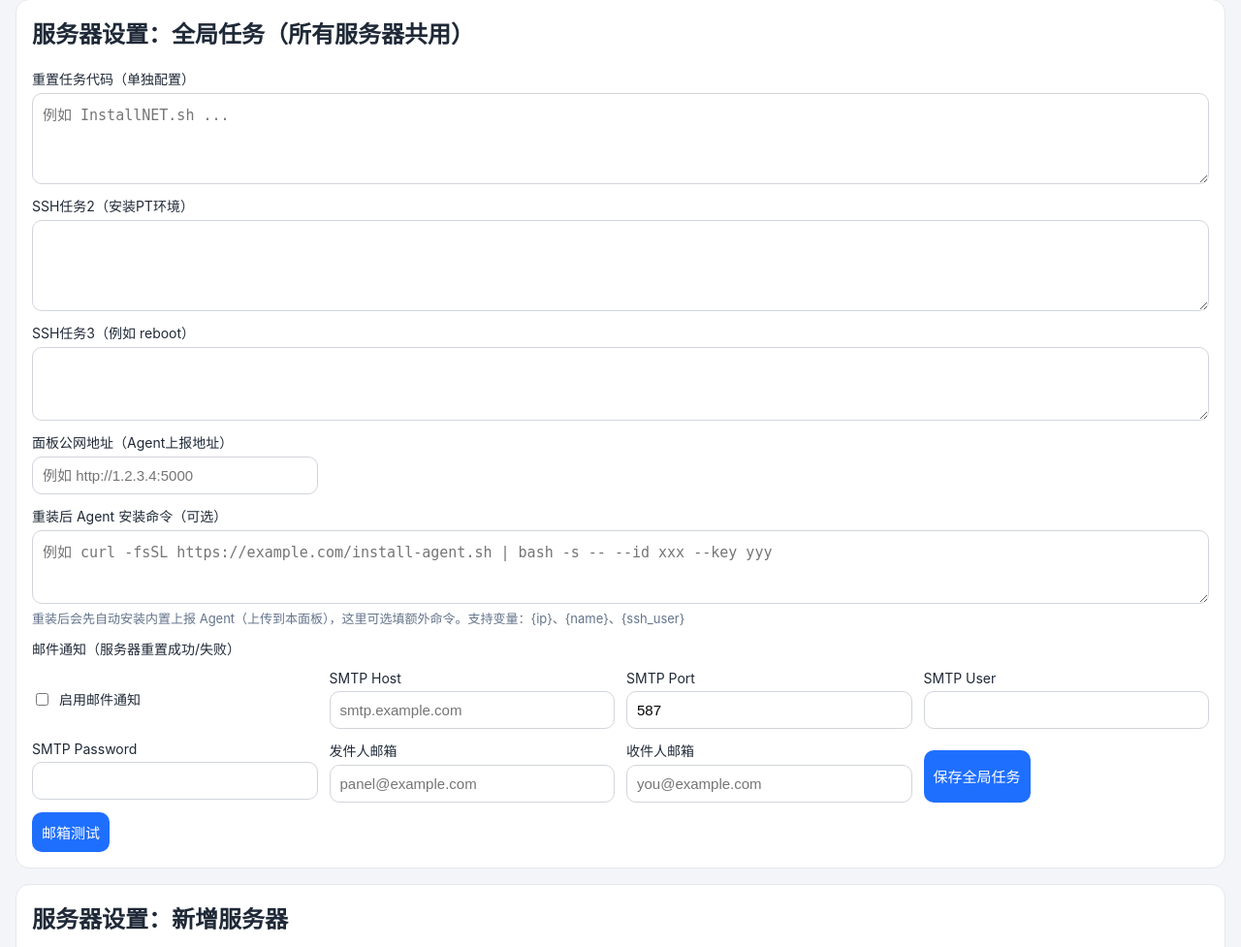
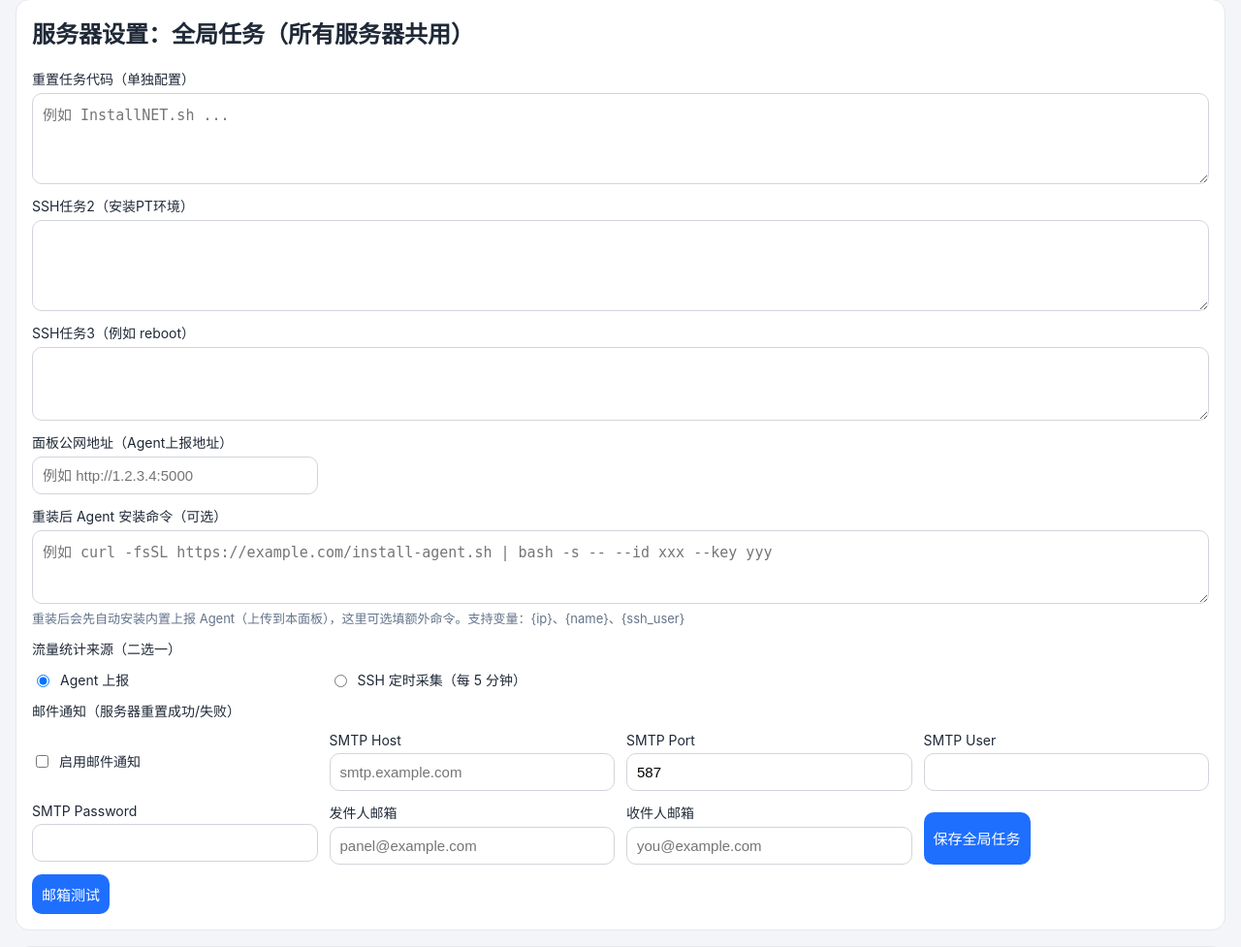
Before and after one commit to laijunquan216/VPS-, a Flask app: page /settings in a window 1280 px wide. Shown: the part 102-1079 px from the top of the page at 97% size. Run offline with Flask 3, Linux system fonts and the light colour scheme; the visitor is signed in with stand-in values (Sample User, id 1); data comes from the database, SQL or seed files in the repository; data that the repository does not hold is empty.

Commit message:
Add selectable traffic source mode (Agent or SSH)

```diff
--- a/app.py
+++ b/app.py
@@ -105,6 +105,7 @@ def init_db():
                 smtp_password TEXT NOT NULL DEFAULT '',
                 smtp_from TEXT NOT NULL DEFAULT '',
                 notify_email_to TEXT NOT NULL DEFAULT '',
+                traffic_data_source TEXT NOT NULL DEFAULT 'agent',
                 panel_password_hash TEXT,
                 updated_at TEXT
             )
@@ -197,6 +198,7 @@ def init_db():
         ensure_column(conn, "global_config", "smtp_password TEXT NOT NULL DEFAULT ''")
         ensure_column(conn, "global_config", "smtp_from TEXT NOT NULL DEFAULT ''")
         ensure_column(conn, "global_config", "notify_email_to TEXT NOT NULL DEFAULT ''")
+        ensure_column(conn, "global_config", "traffic_data_source TEXT NOT NULL DEFAULT 'agent'")
         conn.execute("INSERT OR IGNORE INTO global_config(id) VALUES (1)")
         current_hash = conn.execute("SELECT panel_password_hash FROM global_config WHERE id = 1").fetchone()[0]
         if not current_hash:
@@ -224,12 +226,12 @@ def get_global_config():
         return row
 
 
-def update_global_config(reset_command, ssh_command_2, ssh_command_3, agent_install_command, panel_base_url, notify_email_enabled, smtp_host, smtp_port, smtp_user, smtp_password, smtp_from, notify_email_to):
+def update_global_config(reset_command, ssh_command_2, ssh_command_3, agent_install_command, panel_base_url, notify_email_enabled, smtp_host, smtp_port, smtp_user, smtp_password, smtp_from, notify_email_to, traffic_data_source):
     with closing(get_conn()) as conn:
         conn.execute(
             """
             UPDATE global_config
-            SET reset_command=?, ssh_command_2=?, ssh_command_3=?, agent_install_command=?, panel_base_url=?, notify_email_enabled=?, smtp_host=?, smtp_port=?, smtp_user=?, smtp_password=?, smtp_from=?, notify_email_to=?, updated_at=?
+            SET reset_command=?, ssh_command_2=?, ssh_command_3=?, agent_install_command=?, panel_base_url=?, notify_email_enabled=?, smtp_host=?, smtp_port=?, smtp_user=?, smtp_password=?, smtp_from=?, notify_email_to=?, traffic_data_source=?, updated_at=?
             WHERE id=1
             """,
             (
@@ -245,6 +247,7 @@ def update_global_config(reset_command, ssh_command_2, ssh_command_3, agent_inst
                 smtp_password,
                 smtp_from.strip(),
                 notify_email_to.strip(),
+                normalize_traffic_data_source(traffic_data_source),
                 datetime.now(TIMEZONE).strftime("%Y-%m-%d %H:%M:%S"),
             ),
         )
@@ -369,8 +372,8 @@ def restore_backup_payload(payload):
 
         conn.execute(
             """
-            INSERT INTO global_config(id, reset_command, ssh_command_2, ssh_command_3, agent_install_command, panel_base_url, notify_email_enabled, smtp_host, smtp_port, smtp_user, smtp_password, smtp_from, notify_email_to, panel_password_hash, updated_at)
-            VALUES(1,?,?,?,?,?,?,?,?,?,?,?,?,?,?)
+            INSERT INTO global_config(id, reset_command, ssh_command_2, ssh_command_3, agent_install_command, panel_base_url, notify_email_enabled, smtp_host, smtp_port, smtp_user, smtp_password, smtp_from, notify_email_to, traffic_data_source, panel_password_hash, updated_at)
+            VALUES(1,?,?,?,?,?,?,?,?,?,?,?,?,?,?,?)
             """,
             (
                 global_cfg.get("reset_command", ""),
@@ -385,6 +388,7 @@ def restore_backup_payload(payload):
                 global_cfg.get("smtp_password", ""),
                 global_cfg.get("smtp_from", ""),
                 global_cfg.get("notify_email_to", ""),
+                normalize_traffic_data_source(global_cfg.get("traffic_data_source", "agent")),
                 global_cfg.get("panel_password_hash") or generate_password_hash("admin"),
                 global_cfg.get("updated_at"),
             ),
@@ -699,6 +703,10 @@ def refresh_server_traffic(server_row):
 
 
 def refresh_all_traffic_data():
+    cfg = get_global_config()
+    if normalize_traffic_data_source(cfg["traffic_data_source"] if cfg else "agent") != "ssh":
+        return
+
     with closing(get_conn()) as conn:
         rows = conn.execute("SELECT * FROM servers ORDER BY sort_order ASC, id ASC").fetchall()
     for row in rows:
@@ -720,16 +728,7 @@ def should_reset(server_row):
         return False
     if now.minute != int(server_row["reset_minute"] or 0):
         return False
-
-    if not server_row["last_reset_at"]:
-        return True
-
-    try:
-        last = datetime.strptime(server_row["last_reset_at"], "%Y-%m-%d %H:%M:%S").replace(tzinfo=TIMEZONE)
-    except ValueError:
-        return True
-
-    return not (last.year == now.year and last.month == now.month)
+    return True
 
 
 def is_reinstall_command(command):
@@ -815,7 +814,7 @@ def extract_summary(server_row, raw_output):
     fb = re.search(r"📁\s*FileBrowser[\s\S]*?--------", raw_output)
 
     lines = [
-        f"{server_row['name']}（名称），{server_row['reset_day']}日 {int(server_row.get('reset_hour', 1)):02d}:{int(server_row.get('reset_minute', 0)):02d}（北京时间）服务器重置",
+        f"{server_row['name']}（名称），{server_row['reset_day']}日 {int(server_row.get('reset_hour', 1)):02d}:{int(server_row.get('reset_minute', 0)):02d}（北京时间）重置，需要续租请提前下单",
         f"IP address: {ip_match.group(1) if ip_match else server_row['ip']}",
         f"Your new root passwort is {pass_match.group(1).strip() if pass_match else server_row['ssh_password']}",
     ]
@@ -1099,6 +1098,10 @@ def normalize_backoff_plan_text(text):
     return ",".join(str(v) for v in parse_backoff_plan(text))
 
 
+def normalize_traffic_data_source(value):
+    return "ssh" if str(value or "").strip().lower() == "ssh" else "agent"
+
+
 def parse_int_form_field(form, field_name, default=None, min_value=None, max_value=None):
     raw = form.get(field_name, default)
     try:
@@ -1174,7 +1177,9 @@ def task_worker_loop():
             next_run_at = datetime.strptime(task["next_run_at"], "%Y-%m-%d %H:%M:%S").replace(tzinfo=TIMEZONE)
             now_dt = datetime.now(TIMEZONE)
             if next_run_at > now_dt:
-                time.sleep((next_run_at - now_dt).total_seconds())
+                TASK_QUEUE.put(task_id)
+                time.sleep(min((next_run_at - now_dt).total_seconds(), 1))
+                continue
 
             row = get_server(task["server_id"])
             if not row:
@@ -1240,8 +1245,8 @@ def task_worker_loop():
                 update_log(
                     task["log_id"],
                     "retrying",
-                    f"检测到可重试错误，将在 {wait_seconds}s 后重试（第{attempt_no + 1}/{max_attempts}次）",
-                    (output or "") + f"\n\n系统提示: 已进入重试等待（{wait_seconds}s）",
+                    f"检测到可重试错误，已加入队列尾部，最早在 {wait_seconds}s 后重试（第{attempt_no + 1}/{max_attempts}次）",
+                    (output or "") + f"\n\n系统提示: 重试任务已回到队列尾部，最早 {wait_seconds}s 后执行（全局串行，仅同时执行一台）",
                 )
                 TASK_QUEUE.put(task_id)
             else:
@@ -1311,7 +1316,7 @@ def check_scheduled_jobs():
             continue
 
         if not should_reset(row):
-            upsert_notification_batch_item(batch_key, row, "skipped", note="本月已执行或不满足重置条件")
+            upsert_notification_batch_item(batch_key, row, "skipped", note="未开启定时自动执行或不在预定时间")
             continue
 
         ok, msg, log_id = run_for_server(row["id"], trigger_type="scheduled", batch_key=batch_key)
@@ -1551,6 +1556,10 @@ def agent_report():
     except (TypeError, ValueError):
         return jsonify({"ok": False, "error": "invalid rx/tx"}), 400
 
+    cfg = get_global_config()
+    if normalize_traffic_data_source(cfg["traffic_data_source"] if cfg else "agent") != "agent":
+        return jsonify({"ok": True, "ignored": True, "reason": "traffic source is ssh"})
+
     now_dt = datetime.now(TIMEZONE)
     with closing(get_conn()) as conn:
         row = conn.execute("SELECT * FROM servers WHERE agent_token = ?", (token,)).fetchone()
@@ -1625,6 +1634,7 @@ def update_global_tasks():
         form.get("smtp_password", ""),
         form.get("smtp_from", ""),
         form.get("notify_email_to", ""),
+        form.get("traffic_data_source", "agent"),
     )
     flash("全局任务配置已更新", "success")
     return redirect(url_for("settings_page"))
--- a/templates/index.html
+++ b/templates/index.html
@@ -56,7 +56,7 @@
           <div class="button-row"><button type="submit">保存修改</button></div>
         </form>
         <div class="button-row">
-          <form method="post" action="/servers/{{ s.id }}/run"><button type="submit">立即执行</button></form>
+          <form method="post" action="/servers/{{ s.id }}/run"><button type="submit">执行一次重置</button></form>
           <form method="post" action="/servers/{{ s.id }}/delete" onsubmit="return confirm('确认删除?')"><button class="danger" type="submit">删除</button></form>
         </div>
       </details>
--- a/templates/settings.html
+++ b/templates/settings.html
@@ -21,7 +21,10 @@
       <textarea name="agent_install_command" rows="3" placeholder="例如 curl -fsSL https://example.com/install-agent.sh | bash -s -- --id xxx --key yyy">{{ global_cfg.agent_install_command }}</textarea>
       <p class="hint">重装后会先自动安装内置上报 Agent（上传到本面板），这里可选填额外命令。支持变量：{ip}、{name}、{ssh_user}</p>
     </label>
-        <label class="full">邮件通知（服务器重置成功/失败）</label>
+    <label class="full">流量统计来源（二选一）</label>
+    <label class="inline"><input type="radio" name="traffic_data_source" value="agent" {% if (global_cfg.traffic_data_source or 'agent') == 'agent' %}checked{% endif %}/> Agent 上报</label>
+    <label class="inline"><input type="radio" name="traffic_data_source" value="ssh" {% if (global_cfg.traffic_data_source or 'agent') == 'ssh' %}checked{% endif %}/> SSH 定时采集（每 5 分钟）</label>
+    <label class="full">邮件通知（服务器重置成功/失败）</label>
     <label class="inline"><input name="notify_email_enabled" type="checkbox" {% if global_cfg.notify_email_enabled %}checked{% endif %}/> 启用邮件通知</label>
     <label>SMTP Host<input name="smtp_host" placeholder="smtp.example.com" value="{{ global_cfg.smtp_host }}" /></label>
     <label>SMTP Port<input name="smtp_port" type="number" value="{{ global_cfg.smtp_port or 587 }}" /></label>
```
Also changed, not shown: templates/details.html (+29 -10 lines).
